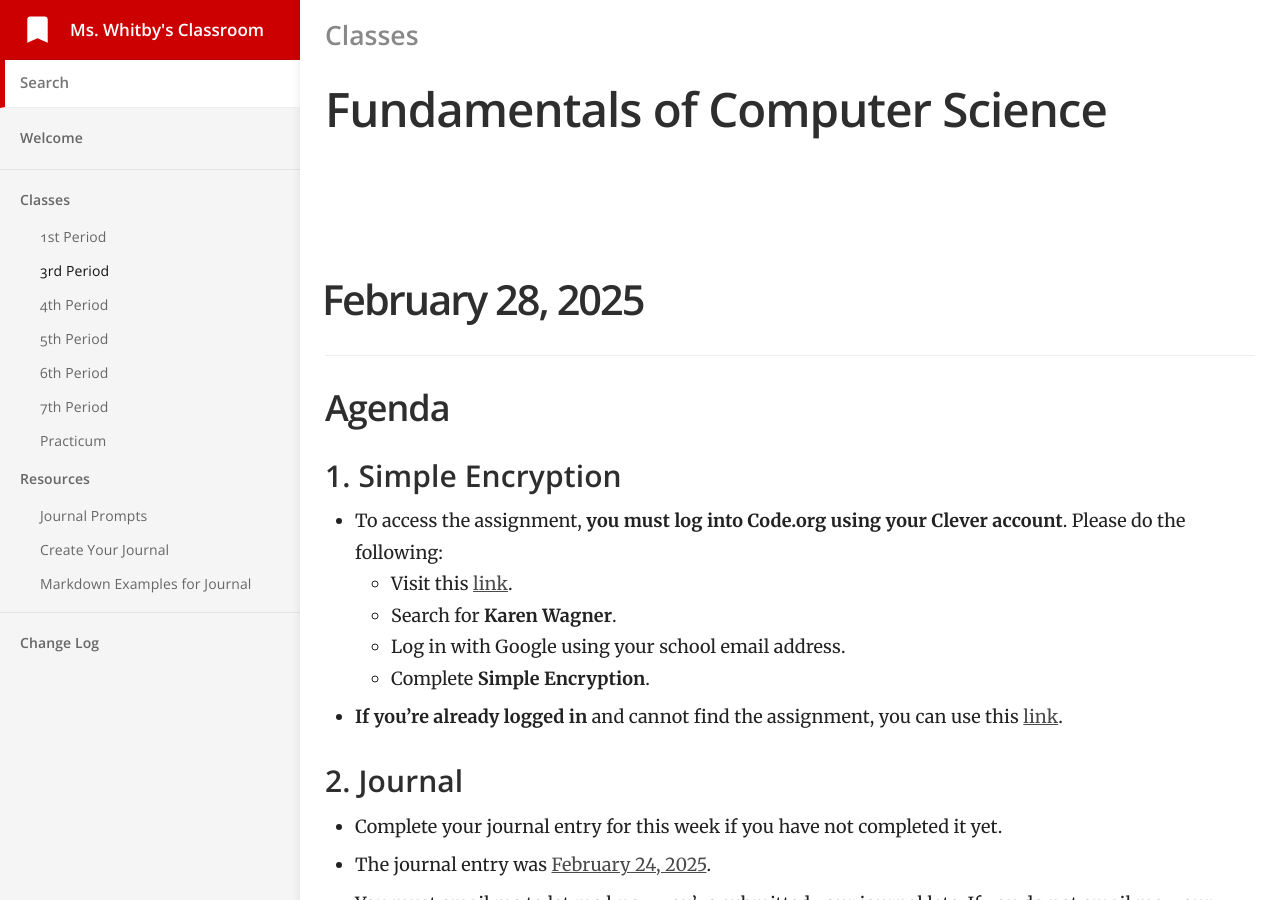
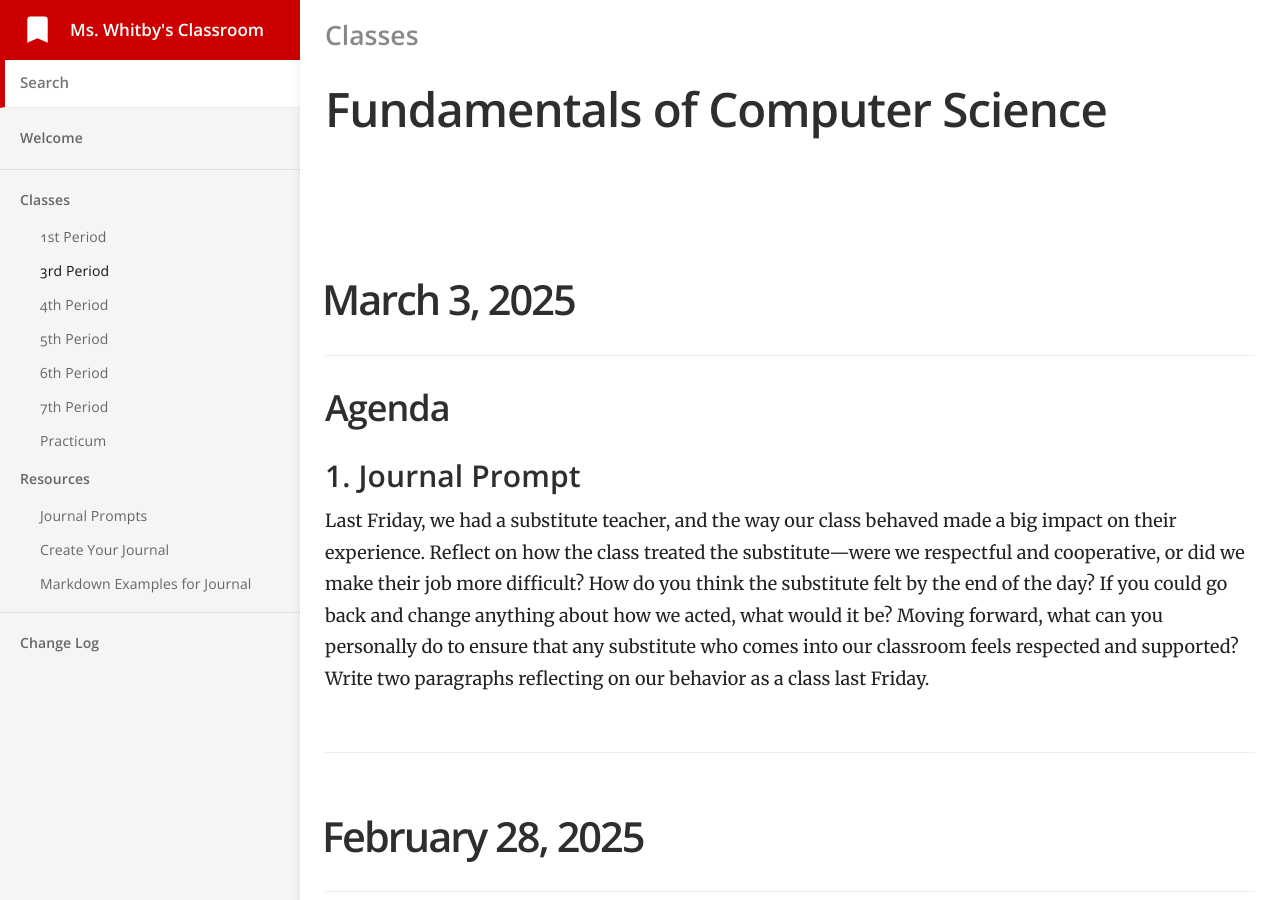
Before and after one commit to mswhitby/classroom, a Jekyll site: the page built from _docs/classes/3rd.md, in a window 1280 px wide and 900 px high. Built offline with Jekyll 4.4.1, drawn with Linux system fonts in a browser that asks for light colours.

Commit message:
Updated lessons

```diff
--- a/_docs/classes/3rd.md
+++ b/_docs/classes/3rd.md
@@ -3,6 +3,16 @@ title: 3rd Period
 subtitle: Fundamentals of Computer Science
 category: Classes
 order: 2
+---
+
+# March 3, 2025
+
+## Agenda
+
+### 1. Journal Prompt
+
+Last Friday, we had a substitute teacher, and the way our class behaved made a big impact on their experience. Reflect on how the class treated the substitute—were we respectful and cooperative, or did we make their job more difficult? How do you think the substitute felt by the end of the day? If you could go back and change anything about how we acted, what would it be? Moving forward, what can you personally do to ensure that any substitute who comes into our classroom feels respected and supported? Write two paragraphs reflecting on our behavior as a class last Friday.
+
 ---
 
 # February 28, 2025
```
